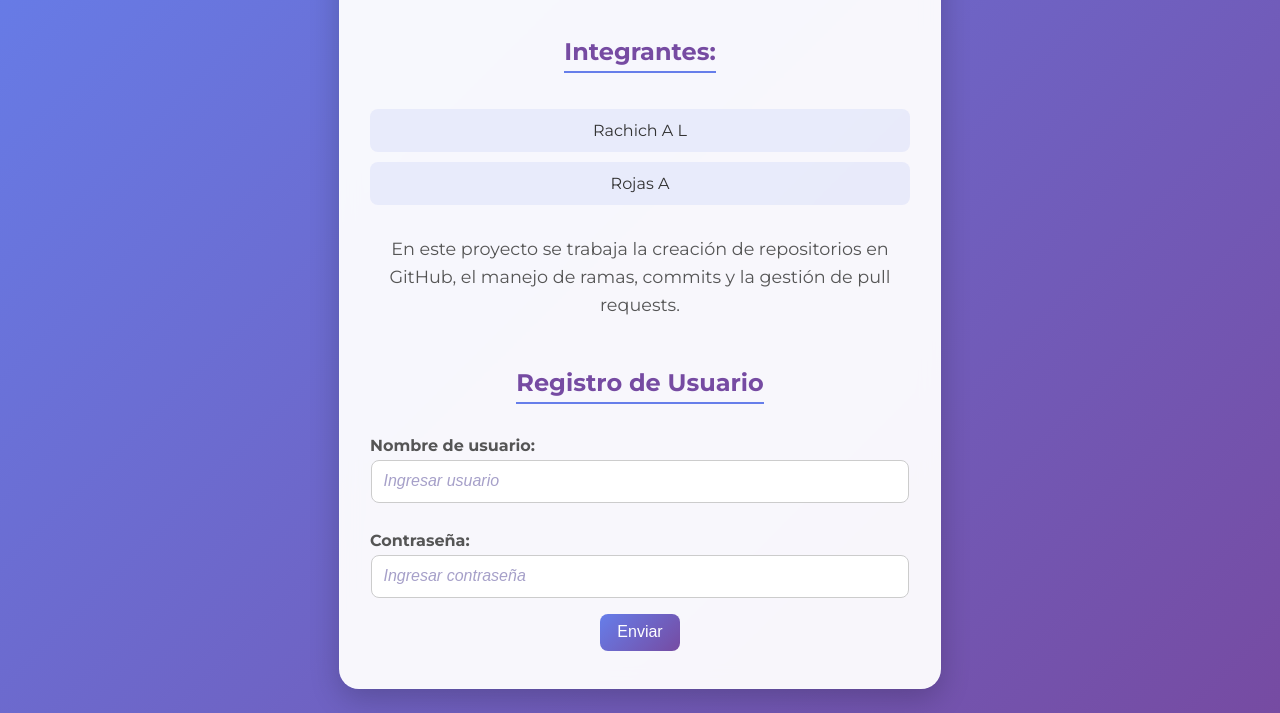
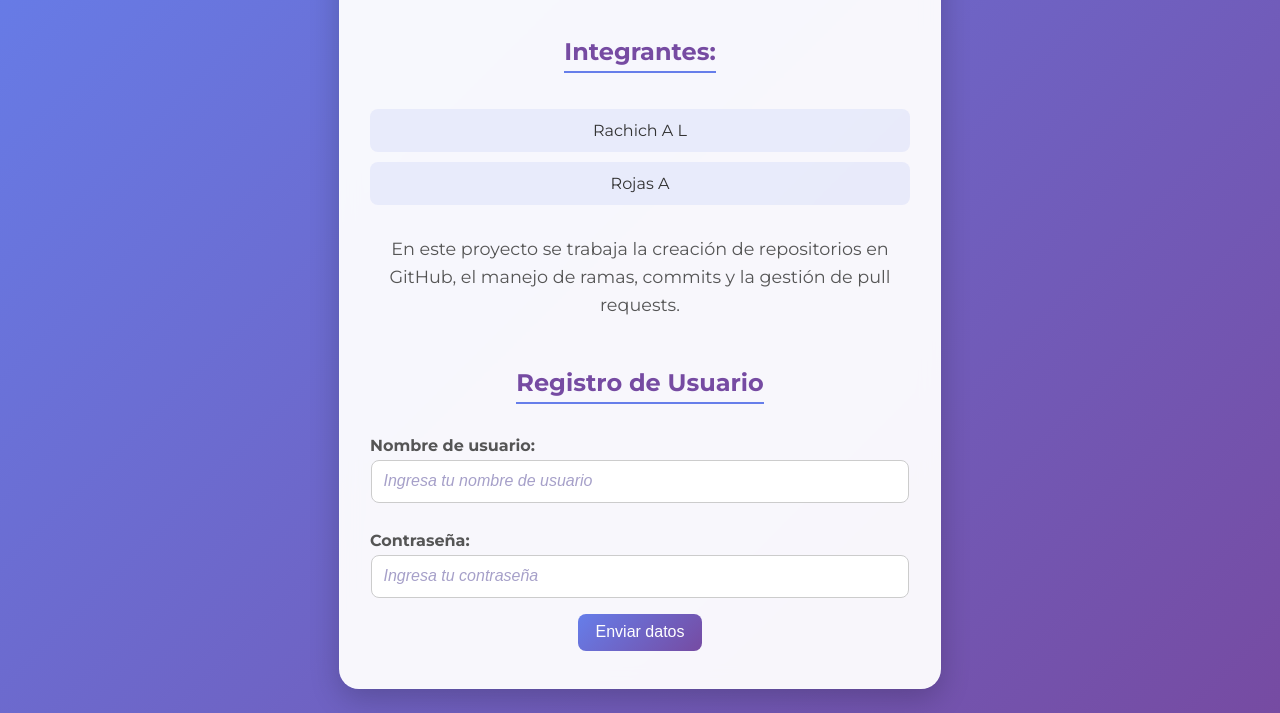
Before and after one commit to ayelen-rojas/PFO1_DevOps, a plain HTML site: page index.html in a window 1280 px wide. Shown: the part 127-840 px from the top of the page. Drawn offline with Linux system fonts and the light colour scheme.

Commit message:
Cambio texto de placeholder y texto en el botón del formulario

```diff
--- a/index.html
+++ b/index.html
@@ -24,16 +24,18 @@
             </ul>
 
             <p>En este proyecto se trabaja la creación de repositorios en GitHub, el manejo de ramas, commits y la gestión de pull requests.</p>
+
         <section class="form-container">
+
             <h2>Registro de Usuario</h2>
             <form id="form-perfil">
                 <label for="user">Nombre de usuario:</label>
-                <input type="text" id="user" name="user" placeholder="Ingresar usuario" required>
+                <input type="text" id="user" name="user" placeholder="Ingresa tu nombre de usuario" required>
 
                 <label for="password">Contraseña:</label>
-                <input type="password" id="password" name="password" placeholder="Ingresar contraseña" required>
+                <input type="password" id="password" name="password" placeholder="Ingresa tu contraseña" required>
 
-                <button type="submit">Enviar</button>
+                <button type="submit">Enviar datos</button>
             </form>
             <p id="respuesta"></p>
         </section>
```
